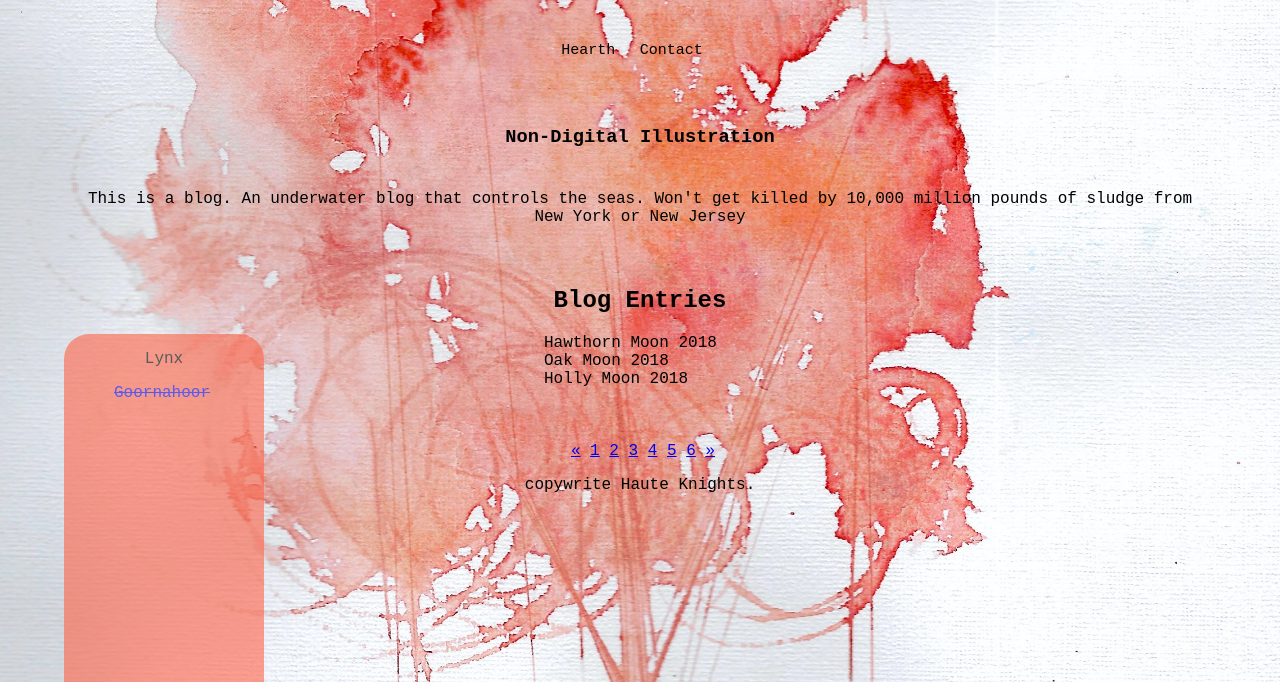
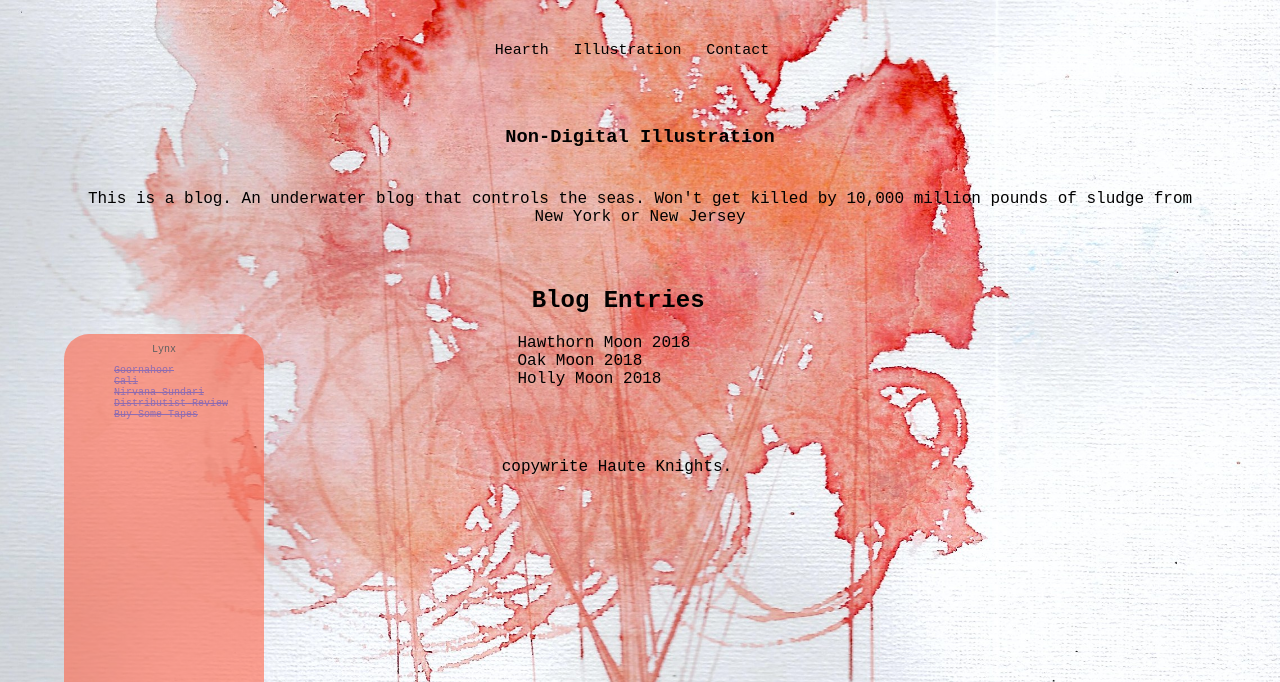
Before and after one commit to phloemandxylem/haute_knights, a plain HTML site: page blog/blog_index.html in a window 1280 px wide. Shown: the part 118-800 px from the top of the page. Drawn offline with nearby package versions, Linux system fonts and the light colour scheme.

Commit message:
work on links and css

```diff
--- a/blog/blog_index.html
+++ b/blog/blog_index.html
@@ -12,6 +12,7 @@
           <div id="nav">
             <ul>
               <li><a href="../index.html">Hearth</a></li>
+              <li><a href="../illustration.html">Illustration</a></li>
               <li><a href="../contact.html">Contact</a></li>
             </ul>
           </div>
@@ -34,7 +35,16 @@
         </div>
 
         <div class = "sidebar"><p id ="sidetext">Lynx</p>
-          <a href = "http://www.gornahoor.net">Goornahoor</a>
+          <a href class "linksy" = "http://www.gornahoor.net">Goornahoor</a>
+          <br>
+          <a href class "linksy" = "https://wssf417.tumblr.com">Cali</a>
+          <br>
+          <a href class "linksy" = "http://www.kamakotimandali.com/blog/index.php">Nirvana Sundari</a>
+          <br>
+          <a href class "linksy" ="http://distributistreview.com/">Distributist Review</a>
+          <br>
+          <a href class "linksy" ="https://postpoprecords.bandcamp.com/">Buy Some Tapes</a>
+
         </div>
 
         <div class = "moon_list">
@@ -46,7 +56,7 @@
         <br>
         <br>
 
-        <div class="pagination">
+        <!--<div class="pagination">
           <a href="#">&laquo;</a>
           <a href="#">1</a>
           <a class="active" href="blog_entries/blog_paginate.html">2</a>
@@ -55,7 +65,7 @@
           <a href="#">5</a>
           <a href="#">6</a>
           <a href="#">&raquo;</a>
-        </div>
+        </div>-->
 
 
 
--- a/styles/blog_index.css
+++ b/styles/blog_index.css
@@ -22,6 +22,7 @@ background-size: cover;
 
 .sidebar{
   height: 500px;
+  font-size: 10px;
   border-radius: 25px;
   width: 200px;
   background-color: #FF6347;
@@ -29,9 +30,9 @@ background-size: cover;
   opacity: 0.6;
 }
 
-.blog_list h2{text-align: center;}
+.blog_list h2{padding-left: 40.6%;}
 
-.moon_list a {padding: 17.5em; text-decoration: none; color: black; outline:0;}
+.moon_list a {padding-left: 22%; text-decoration: none; color: black; outline:0;}
 
 .sidebar a {padding-left: 25%; text-decoration: line-through;;}
 
@@ -47,7 +48,7 @@ ul {padding-right: 5%;}
 
 #nav,#feature,#feature_title,#header_logo {padding: 0.5em; text-align: center;}
 
-#footer-index{padding: 1em; padding-left: 40%;}
+#footer-index{padding: 1em; padding-left: 38%;}
 
 #nav ul li a {text-decoration: none; color: black;}
 
```
Also changed, not shown: blog/blog_entries/hawthorn_18.html (+19 -7 lines), blog/blog_entries/holly_18.html (+3 -2 lines), blog/blog_entries/oak_18.html (+2 -1 lines), 1 other file.
